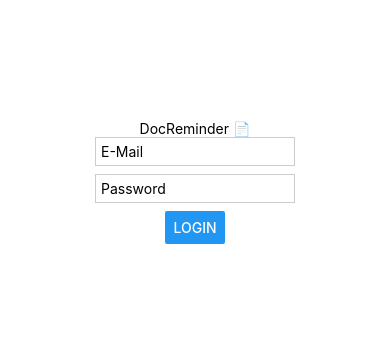
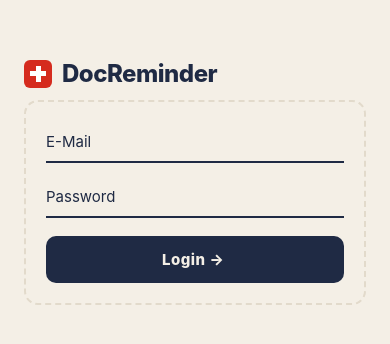
Before and after one commit to yavar-rassuli/doc-reminder, a React Native app in the folder mobile/: screen / in a window 390 px wide. Shown: the part 240-584 px from the top of the page. Built offline with nearby package versions, Linux system fonts and the light colour scheme.

Commit message:
Redesign login screen

```diff
--- /dev/null
+++ b/mobile/Logo.js
@@ -0,0 +1,32 @@
+import { StyleSheet, Text, View } from 'react-native';
+import { COLORS } from './theme';
+     export default function Logo() {
+
+  return (
+      <View style={styles.brand}>
+                    <View style={styles.cross}>
+                        <View style={styles.crossBarH} />
+                        <View style={styles.crossBarV} />
+                    </View>
+                    <Text style={styles.title}>DocReminder</Text>
+        </View>
+
+   );
+}
+
+
+const styles = StyleSheet.create({
+  brand: { flexDirection: 'row', alignItems: 'center' },
+    cross: {
+        width: 28,
+        height: 28,
+        borderRadius: 6,
+        backgroundColor: COLORS.swissRed,
+        alignItems: 'center',
+        justifyContent: 'center',
+        marginRight: 10,
+    },
+    crossBarH: { position: 'absolute', width: 16, height: 5, backgroundColor: '#fff' },
+    crossBarV: { position: 'absolute', width: 5, height: 16, backgroundColor: '#fff' },
+    title: { fontSize: 24, fontWeight: '800', color: COLORS.ink, letterSpacing: -0.5 },
+});
--- a/mobile/screens/DocumentsScreen.js
+++ b/mobile/screens/DocumentsScreen.js
@@ -1,15 +1,8 @@
 import { useState, useEffect } from 'react';
 import { StyleSheet, Text, View, TextInput, Pressable, ScrollView, Platform, Alert } from 'react-native';
 import { API_URL } from '../config';
-
-const COLORS = {
-    paper: '#F4EFE6',
-    card: '#FFFDF8',
-    ink: '#1F2A44',
-    muted: '#8A8577',
-    line: '#E2DACB',
-    swissRed: '#D52B1E',
-};
+import { COLORS } from '../theme';
+import Logo from '../Logo';
 
 const MONO = Platform.select({ ios: 'Menlo', android: 'monospace', default: 'monospace' });
 
@@ -123,13 +116,7 @@ export default function DocumentsScreen({ token, onLogout }) {
     return (
         <View style={styles.screen}>
             <View style={styles.header}>
-                <View style={styles.brand}>
-                    <View style={styles.cross}>
-                        <View style={styles.crossBarH} />
-                        <View style={styles.crossBarV} />
-                    </View>
-                    <Text style={styles.title}>DocReminder</Text>
-                </View>
+                <Logo />
                 <Pressable onPress={onLogout}>
                     <Text style={styles.logout}>Log out</Text>
                 </Pressable>
--- a/mobile/screens/LoginScreen.js
+++ b/mobile/screens/LoginScreen.js
@@ -1,6 +1,8 @@
 import { useState } from 'react';
-import { StyleSheet, Text, View, TextInput, Button } from 'react-native';
+import { StyleSheet, Text, View, TextInput, Pressable } from 'react-native';
 import { API_URL } from '../config';
+import { COLORS } from '../theme';
+import Logo  from '../Logo';
 
 export default function LoginScreen({ onLogin }) {
   // useState für email, password, error
@@ -16,7 +18,7 @@ export default function LoginScreen({ onLogin }) {
         'Accept': 'application/json',
         'Content-Type': 'application/json',
       },
-      body: JSON.stringify({ email: email, password: password}),
+      body: JSON.stringify({ email: email, password: password }),
     });
 
     const data = await response.json();
@@ -33,33 +35,65 @@ export default function LoginScreen({ onLogin }) {
 
   // das Login-Formular
   return (
-      <View style={styles.container}>
-        <Text>DocReminder 📄</Text>
+    <View style={styles.screen}>
+        <View style={styles.box}>
+            <Logo />
+      <View style={styles.form}>
 
-        <TextInput style={styles.input} value={email}  onChangeText={setEmail} placeholder='E-Mail'/>
-        <TextInput style={styles.input} value={password} onChangeText={setPassword} placeholder='Password' secureTextEntry/>
-        <Button title="Login" onPress={handleLogin} />
+        <TextInput style={styles.input} value={email} onChangeText={setEmail} placeholder='E-Mail' />
+        <TextInput style={styles.input} value={password} onChangeText={setPassword} placeholder='Password' secureTextEntry />
+        <Pressable onPress={handleLogin} style={styles.addButton}>
+          <Text style={styles.addButtonText}>Login → </Text>
+        </Pressable>
 
         {error && <Text>{error}</Text>}
+      </View>
+        </View>
+
+
     </View>
   );
 }
 
 
 const styles = StyleSheet.create({
-  container: {
-    flex: 1,
-    backgroundColor: '#fff',
+  screen: {
+    flex: 1, backgroundColor: COLORS.paper,
+    padding: 24,
+    justifyContent: 'center',
     alignItems: 'center',
-    justifyContent: 'center',
-    margin: 16,
+
   },
-  input:{
-    borderWidth: 1,
-    borderColor: '#ccc',
-    padding: 5,
-    width: 200,
-    marginBottom: 8,
 
-  }
+  box: {
+    maxWidth: 500,
+width: '100%',
+  },
+
+  form: {
+    marginTop: 12,
+    padding: 20,
+    borderRadius: 14,
+    borderWidth: 2,
+    borderStyle: 'dashed',
+    borderColor: COLORS.line,
+  },
+  formTitle: { fontSize: 16, fontWeight: '800', color: COLORS.ink, marginBottom: 12 },
+  input: {
+    borderBottomWidth: 2,
+    borderBottomColor: COLORS.ink,
+    paddingVertical: 10,
+    marginBottom: 14,
+    fontSize: 15,
+    color: COLORS.ink,
+  },
+  addButton: {
+    backgroundColor: COLORS.ink,
+    borderRadius: 10,
+    paddingVertical: 14,
+    alignItems: 'center',
+    marginTop: 4,
+  },
+  addButtonText: { color: COLORS.paper, fontWeight: '800', fontSize: 15, letterSpacing: 0.5 },
+
 });
--- /dev/null
+++ b/mobile/theme.js
@@ -0,0 +1,9 @@
+
+ export const COLORS = {
+    paper: '#F4EFE6',
+    card: '#FFFDF8',
+    ink: '#1F2A44',
+    muted: '#8A8577',
+    line: '#E2DACB',
+    swissRed: '#D52B1E',
+};
```
Lines whose indentation alone changed are shown as unchanged.
